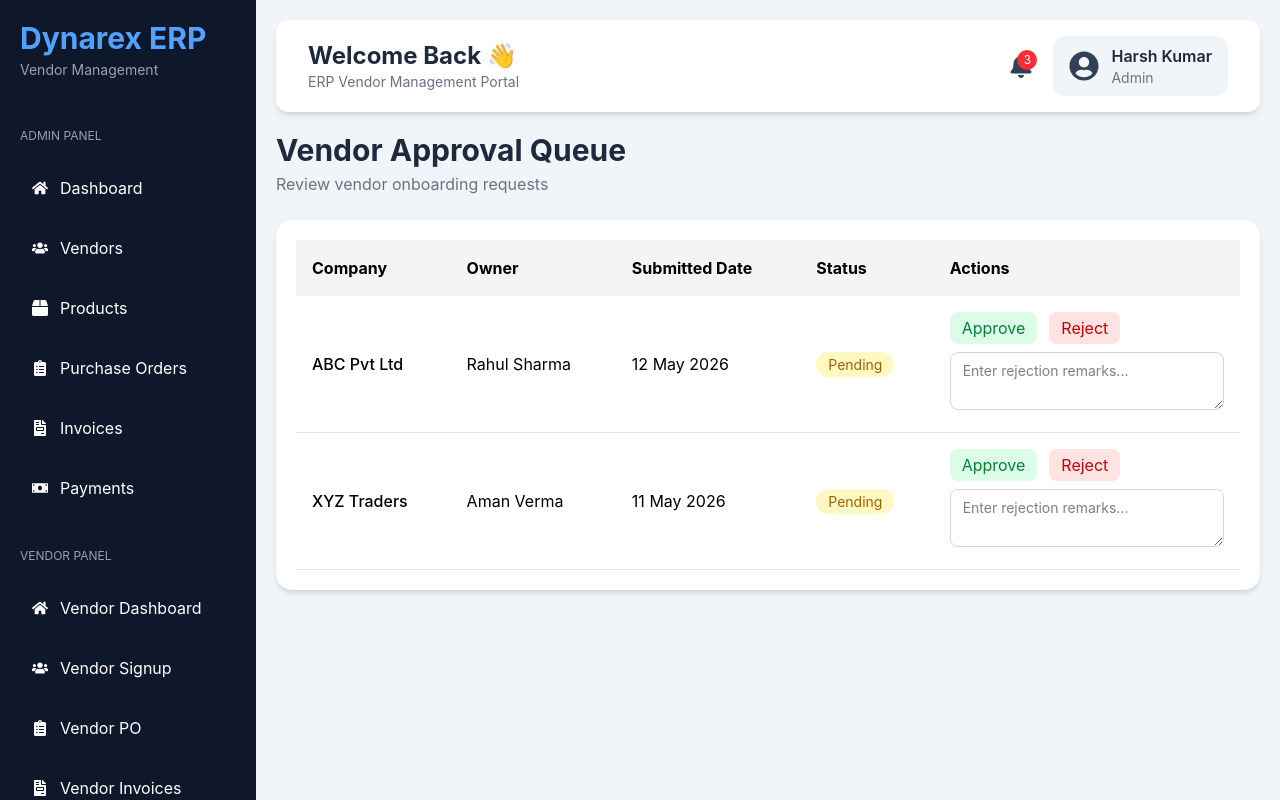
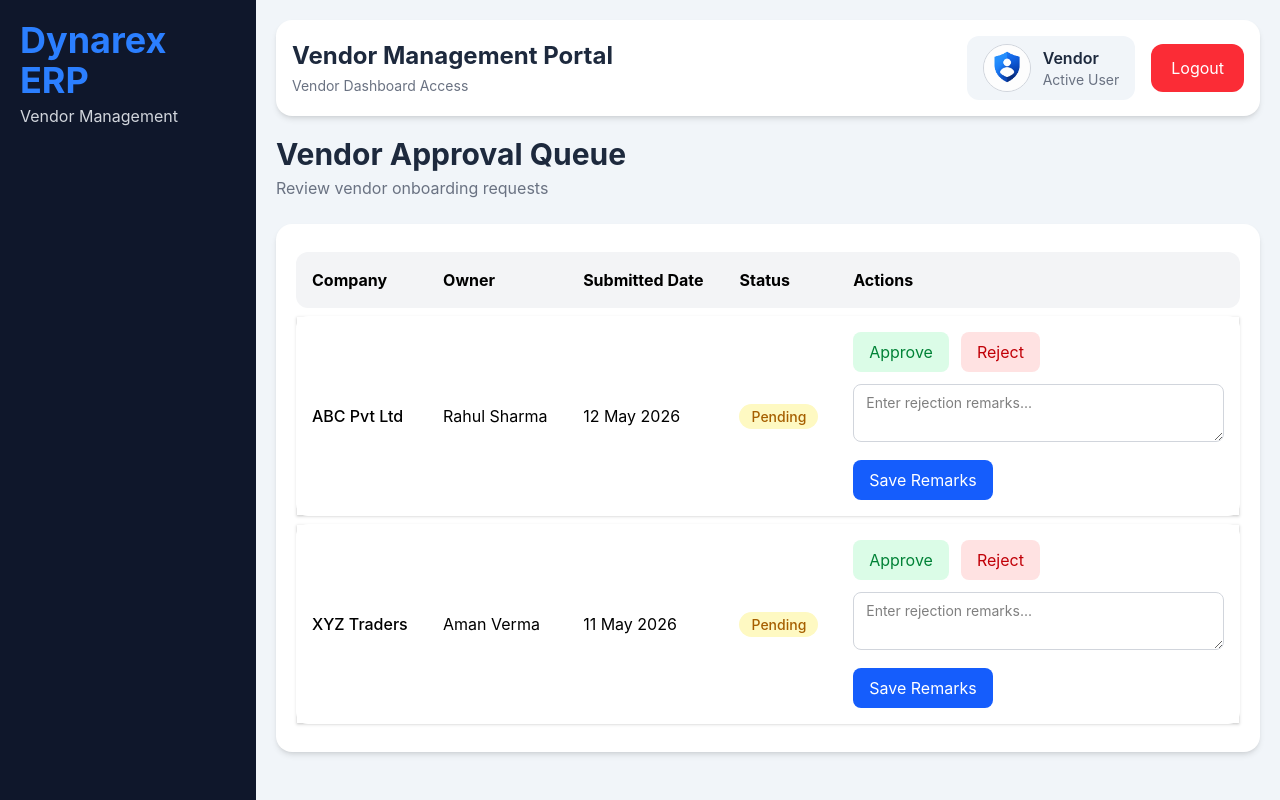
Before and after one commit to Harsh001-coder/erp-vendor-management-portal, a React (Vite) app: page /admin/vendor-approval in a window 1280 px wide. Built offline with nearby package versions, Linux system fonts and the light colour scheme.

Commit message:
Added role-based login and functional ERP workflows

```diff
--- a/src/Pages/admin/VendorApproval.jsx
+++ b/src/Pages/admin/VendorApproval.jsx
@@ -29,11 +29,15 @@ const VendorApproval = () => {
 
     const updated = vendors.map((vendor) =>
       vendor.id === id
-        ? { ...vendor, status: "Approved" }
+        ? {
+            ...vendor,
+            status: "Approved",
+          }
         : vendor
     );
 
     setVendors(updated);
+
   };
 
   // REJECT
@@ -42,28 +46,46 @@ const VendorApproval = () => {
 
     const updated = vendors.map((vendor) =>
       vendor.id === id
-        ? { ...vendor, status: "Rejected" }
+        ? {
+            ...vendor,
+            status: "Rejected",
+          }
         : vendor
     );
 
     setVendors(updated);
+
   };
 
-  // REMARKS
+  // REMARKS CHANGE
 
   const handleRemarks = (id, value) => {
 
     const updated = vendors.map((vendor) =>
       vendor.id === id
-        ? { ...vendor, remarks: value }
+        ? {
+            ...vendor,
+            remarks: value,
+          }
         : vendor
     );
 
     setVendors(updated);
+
+  };
+
+  // SAVE REMARKS
+
+  const handleSaveRemarks = () => {
+
+    alert("Remarks Saved Successfully");
+
   };
 
   return (
     <div>
+
+      {/* HEADER */}
 
       <div className="mb-6">
 
@@ -77,19 +99,35 @@ const VendorApproval = () => {
 
       </div>
 
+      {/* TABLE */}
+
       <div className="bg-white rounded-2xl shadow-md p-5 overflow-x-auto">
 
-        <table className="w-full">
+        <table className="w-full border-separate border-spacing-y-2">
 
           <thead>
 
             <tr className="bg-gray-100 text-left">
 
-              <th className="p-4">Company</th>
-              <th className="p-4">Owner</th>
-              <th className="p-4">Submitted Date</th>
-              <th className="p-4">Status</th>
-              <th className="p-4">Actions</th>
+              <th className="p-4 rounded-l-xl">
+                Company
+              </th>
+
+              <th className="p-4">
+                Owner
+              </th>
+
+              <th className="p-4">
+                Submitted Date
+              </th>
+
+              <th className="p-4">
+                Status
+              </th>
+
+              <th className="p-4 rounded-r-xl">
+                Actions
+              </th>
 
             </tr>
 
@@ -101,10 +139,10 @@ const VendorApproval = () => {
 
               <tr
                 key={vendor.id}
-                className="border-b border-gray-200 hover:bg-gray-50"
+                className="bg-white shadow-sm hover:shadow-md transition-all duration-300"
               >
 
-                <td className="p-4 font-medium">
+                <td className="p-4 font-medium rounded-l-xl">
                   {vendor.company}
                 </td>
 
@@ -119,7 +157,7 @@ const VendorApproval = () => {
                 <td className="p-4">
 
                   <span
-                    className={`px-3 py-1 rounded-full text-sm
+                    className={`px-3 py-1 rounded-full text-sm font-medium
                     ${
                       vendor.status === "Approved"
                         ? "bg-green-100 text-green-700"
@@ -133,20 +171,32 @@ const VendorApproval = () => {
 
                 </td>
 
-                <td className="p-4 space-y-2">
+                <td className="p-4 rounded-r-xl">
 
-                  <div className="flex gap-3">
+                  <div className="flex gap-3 mb-3">
 
                     <button
                       onClick={() => handleApprove(vendor.id)}
-                      className="bg-green-100 text-green-700 px-3 py-1 rounded-lg hover:bg-green-200"
+                      disabled={vendor.status !== "Pending"}
+                      className={`px-4 py-2 rounded-lg transition-all duration-300
+                      ${
+                        vendor.status !== "Pending"
+                          ? "bg-gray-200 text-gray-400 cursor-not-allowed"
+                          : "bg-green-100 text-green-700 hover:bg-green-200"
+                      }`}
                     >
                       Approve
                     </button>
 
                     <button
                       onClick={() => handleReject(vendor.id)}
-                      className="bg-red-100 text-red-700 px-3 py-1 rounded-lg hover:bg-red-200"
+                      disabled={vendor.status !== "Pending"}
+                      className={`px-4 py-2 rounded-lg transition-all duration-300
+                      ${
+                        vendor.status !== "Pending"
+                          ? "bg-gray-200 text-gray-400 cursor-not-allowed"
+                          : "bg-red-100 text-red-700 hover:bg-red-200"
+                      }`}
                     >
                       Reject
                     </button>
@@ -162,6 +212,13 @@ const VendorApproval = () => {
                     className="w-full border border-gray-300 rounded-lg px-3 py-2 text-sm outline-none focus:ring-2 focus:ring-blue-400"
                     rows="2"
                   ></textarea>
+
+                  <button
+                    onClick={handleSaveRemarks}
+                    className="mt-3 bg-blue-600 text-white px-4 py-2 rounded-lg hover:bg-blue-700 transition-all duration-300"
+                  >
+                    Save Remarks
+                  </button>
 
                 </td>
 
--- a/src/layouts/DashboardLayout.jsx
+++ b/src/layouts/DashboardLayout.jsx
@@ -1,5 +1,5 @@
 import Sidebar from "./Sidebar";
-import Navbar from "../components/Navbar";
+import Navbar from "./Navbar";
 
 const DashboardLayout = ({ children }) => {
   return (
--- a/src/layouts/Navbar.jsx
+++ b/src/layouts/Navbar.jsx
@@ -1,20 +1,88 @@
-import adminImg from "../assets/admin.png"
+import adminImg from "../assets/admin.png";
+
+import { useNavigate } from "react-router-dom";
+
 const Navbar = () => {
+
+  const navigate = useNavigate();
+
+  const role = localStorage.getItem("role");
+
+  // LOGOUT
+
+  const handleLogout = () => {
+
+    localStorage.removeItem("role");
+
+    navigate("/");
+
+  };
+
   return (
-    <div className="bg-white shadow-md p-4 flex justify-between items-center">
-      <h2 className="text-xl font-semibold">
+
+    <div className="bg-white shadow-md p-4 flex justify-between items-center rounded-2xl">
+
+      {/* LEFT */}
+
+      <div>
+
+        <h2 className="text-2xl font-bold text-slate-800">
           Vendor Management Portal
         </h2>
 
-      <div className="flex items-center gap-3">
+        <p className="text-gray-500 text-sm mt-1">
+
+          {role === "admin"
+            ? "Admin Dashboard Access"
+            : "Vendor Dashboard Access"}
+
+        </p>
+
+      </div>
+
+      {/* RIGHT */}
+
+      <div className="flex items-center gap-4">
+
+        <div className="flex items-center gap-3 bg-slate-100 px-4 py-2 rounded-xl">
+
           <img
             src={adminImg}
             alt="user"
             className="w-12 h-12 rounded-full object-cover border border-gray-300"
           />
-        <p className="font-medium">Admin</p>
+
+          <div>
+
+            <p className="font-semibold text-slate-800">
+
+              {role === "admin"
+                ? "Admin"
+                : "Vendor"}
+
+            </p>
+
+            <p className="text-sm text-gray-500">
+              Active User
+            </p>
+
           </div>
+
         </div>
+
+        {/* LOGOUT BUTTON */}
+
+        <button
+          onClick={handleLogout}
+          className="bg-red-500 text-white px-5 py-3 rounded-xl hover:bg-red-600 transition-all duration-300"
+        >
+          Logout
+        </button>
+
+      </div>
+
+    </div>
+
   );
 };
 
--- a/src/layouts/Sidebar.jsx
+++ b/src/layouts/Sidebar.jsx
@@ -11,30 +11,42 @@ import {
 } from "react-icons/fa";
 
 const Sidebar = () => {
+
+  const role = localStorage.getItem("role");
+
   return (
-   <div className="w-64 h-screen bg-slate-900 text-white p-5 fixed overflow-y-auto hidden md:block">
+
+    <div className="w-64 h-screen bg-slate-900 text-white p-5 fixed overflow-y-auto">
+
+      {/* LOGO */}
 
       <div className="mb-10">
-        <h1 className="text-3xl font-bold text-blue-400">
+
+        <h1 className="text-4xl font-bold text-blue-500">
           Dynarex ERP
         </h1>
 
-        <p className="text-gray-400 text-sm mt-1">
+        <p className="text-gray-300 mt-1">
           Vendor Management
         </p>
+
       </div>
 
       <nav className="flex flex-col gap-3">
 
-        {/* ADMIN PANEL */}
+        {/* ADMIN SIDEBAR */}
 
-        <p className="text-gray-400 text-xs uppercase mt-2 mb-2">
-          Admin Panel
+        {role === "admin" && (
+
+          <>
+
+            <p className="text-gray-400 text-sm mb-2">
+              ADMIN PANEL
             </p>
 
             <Link
               to="/admin/dashboard"
-          className="flex items-center gap-3 p-3 rounded-lg hover:bg-slate-800 transition-all"
+              className="flex items-center gap-3 p-3 rounded-xl hover:bg-slate-800 transition-all duration-300"
             >
               <FaHome />
               Dashboard
@@ -42,7 +54,7 @@ const Sidebar = () => {
 
             <Link
               to="/admin/vendors"
-          className="flex items-center gap-3 p-3 rounded-lg hover:bg-slate-800 transition-all"
+              className="flex items-center gap-3 p-3 rounded-xl hover:bg-slate-800 transition-all duration-300"
             >
               <FaUsers />
               Vendors
@@ -50,7 +62,7 @@ const Sidebar = () => {
 
             <Link
               to="/admin/products"
-          className="flex items-center gap-3 p-3 rounded-lg hover:bg-slate-800 transition-all"
+              className="flex items-center gap-3 p-3 rounded-xl hover:bg-slate-800 transition-all duration-300"
             >
               <FaBox />
               Products
@@ -58,7 +70,7 @@ const Sidebar = () => {
 
             <Link
               to="/admin/orders"
-          className="flex items-center gap-3 p-3 rounded-lg hover:bg-slate-800 transition-all"
+              className="flex items-center gap-3 p-3 rounded-xl hover:bg-slate-800 transition-all duration-300"
             >
               <FaClipboardList />
               Purchase Orders
@@ -66,7 +78,7 @@ const Sidebar = () => {
 
             <Link
               to="/admin/invoices"
-          className="flex items-center gap-3 p-3 rounded-lg hover:bg-slate-800 transition-all"
+              className="flex items-center gap-3 p-3 rounded-xl hover:bg-slate-800 transition-all duration-300"
             >
               <FaFileInvoice />
               Invoices
@@ -74,21 +86,37 @@ const Sidebar = () => {
 
             <Link
               to="/admin/payments"
-          className="flex items-center gap-3 p-3 rounded-lg hover:bg-slate-800 transition-all"
+              className="flex items-center gap-3 p-3 rounded-xl hover:bg-slate-800 transition-all duration-300"
             >
               <FaMoneyBill />
               Payments
             </Link>
 
-        {/* VENDOR PANEL */}
+            <Link
+              to="/admin/vendor-approval"
+              className="flex items-center gap-3 p-3 rounded-xl hover:bg-slate-800 transition-all duration-300"
+            >
+              <FaUsers />
+              Vendor Approval
+            </Link>
 
-        <p className="text-gray-400 text-xs uppercase mt-6 mb-2">
-          Vendor Panel
+          </>
+
+        )}
+
+        {/* VENDOR SIDEBAR */}
+
+        {role === "vendor" && (
+
+          <>
+
+            <p className="text-gray-400 text-sm mt-5 mb-2">
+              VENDOR PANEL
             </p>
 
             <Link
               to="/vendor/dashboard"
-          className="flex items-center gap-3 p-3 rounded-lg hover:bg-slate-800 transition-all"
+              className="flex items-center gap-3 p-3 rounded-xl hover:bg-slate-800 transition-all duration-300"
             >
               <FaHome />
               Vendor Dashboard
@@ -96,7 +124,7 @@ const Sidebar = () => {
 
             <Link
               to="/vendor/signup"
-          className="flex items-center gap-3 p-3 rounded-lg hover:bg-slate-800 transition-all"
+              className="flex items-center gap-3 p-3 rounded-xl hover:bg-slate-800 transition-all duration-300"
             >
               <FaUsers />
               Vendor Signup
@@ -104,7 +132,7 @@ const Sidebar = () => {
 
             <Link
               to="/vendor/po"
-          className="flex items-center gap-3 p-3 rounded-lg hover:bg-slate-800 transition-all"
+              className="flex items-center gap-3 p-3 rounded-xl hover:bg-slate-800 transition-all duration-300"
             >
               <FaClipboardList />
               Vendor PO
@@ -112,7 +140,7 @@ const Sidebar = () => {
 
             <Link
               to="/vendor/invoices"
-          className="flex items-center gap-3 p-3 rounded-lg hover:bg-slate-800 transition-all"
+              className="flex items-center gap-3 p-3 rounded-xl hover:bg-slate-800 transition-all duration-300"
             >
               <FaFileInvoice />
               Vendor Invoices
@@ -120,7 +148,7 @@ const Sidebar = () => {
 
             <Link
               to="/vendor/shipment"
-          className="flex items-center gap-3 p-3 rounded-lg hover:bg-slate-800 transition-all"
+              className="flex items-center gap-3 p-3 rounded-xl hover:bg-slate-800 transition-all duration-300"
             >
               <FaTruck />
               Shipment
@@ -128,22 +156,20 @@ const Sidebar = () => {
 
             <Link
               to="/vendor/payments"
-          className="flex items-center gap-3 p-3 rounded-lg hover:bg-slate-800 transition-all"
+              className="flex items-center gap-3 p-3 rounded-xl hover:bg-slate-800 transition-all duration-300"
             >
               <FaMoneyBill />
               Vendor Payments
             </Link>
 
-        <Link
-  to="/admin/vendor-approval"
-  className="flex items-center gap-3 p-3 rounded-lg hover:bg-slate-800 transition-all"
->
-  <FaClipboardList />
-  Vendor Approval
-  </Link>
+          </>
+
+        )}
 
       </nav>
+
     </div>
+
   );
 };
 
```
Also changed, not shown: src/Pages/Login.jsx (+85 -4 lines), src/Pages/admin/Products.jsx (+90 -13 lines). Lines whose indentation alone changed are shown as unchanged.
